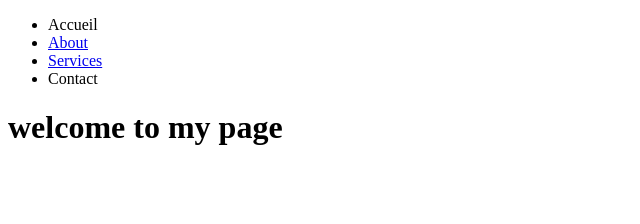
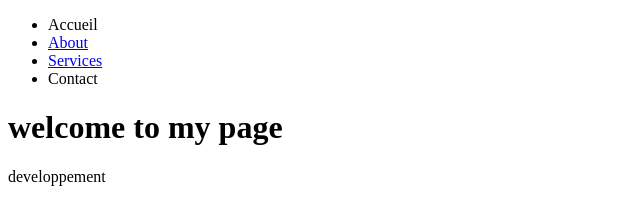
Before and after one commit to davidkuyama01/Exercice_git_github2, a plain HTML site: page index.html in a window 1280 px wide. Shown: the whole page, without its empty margins (0-640 px from the left). Drawn offline with Linux system fonts and the light colour scheme.

Commit message:
modification de la apage d'accueil

```diff
--- a/index.html
+++ b/index.html
@@ -19,6 +19,7 @@
     </header>
     <main>
         <h1>welcome to my page</h1>
+        <p>developpement</p>
     </main>
     <footer></footer>
 
```
